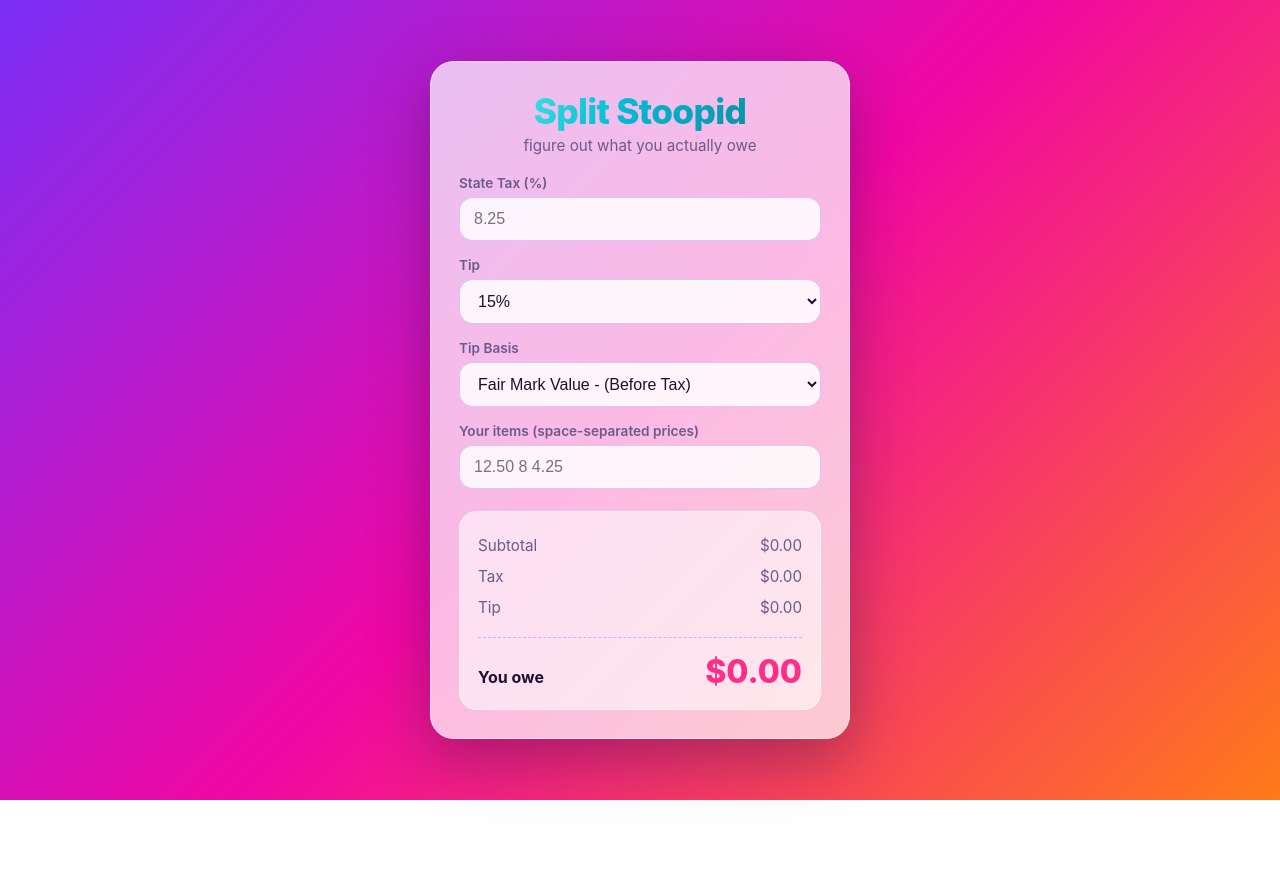
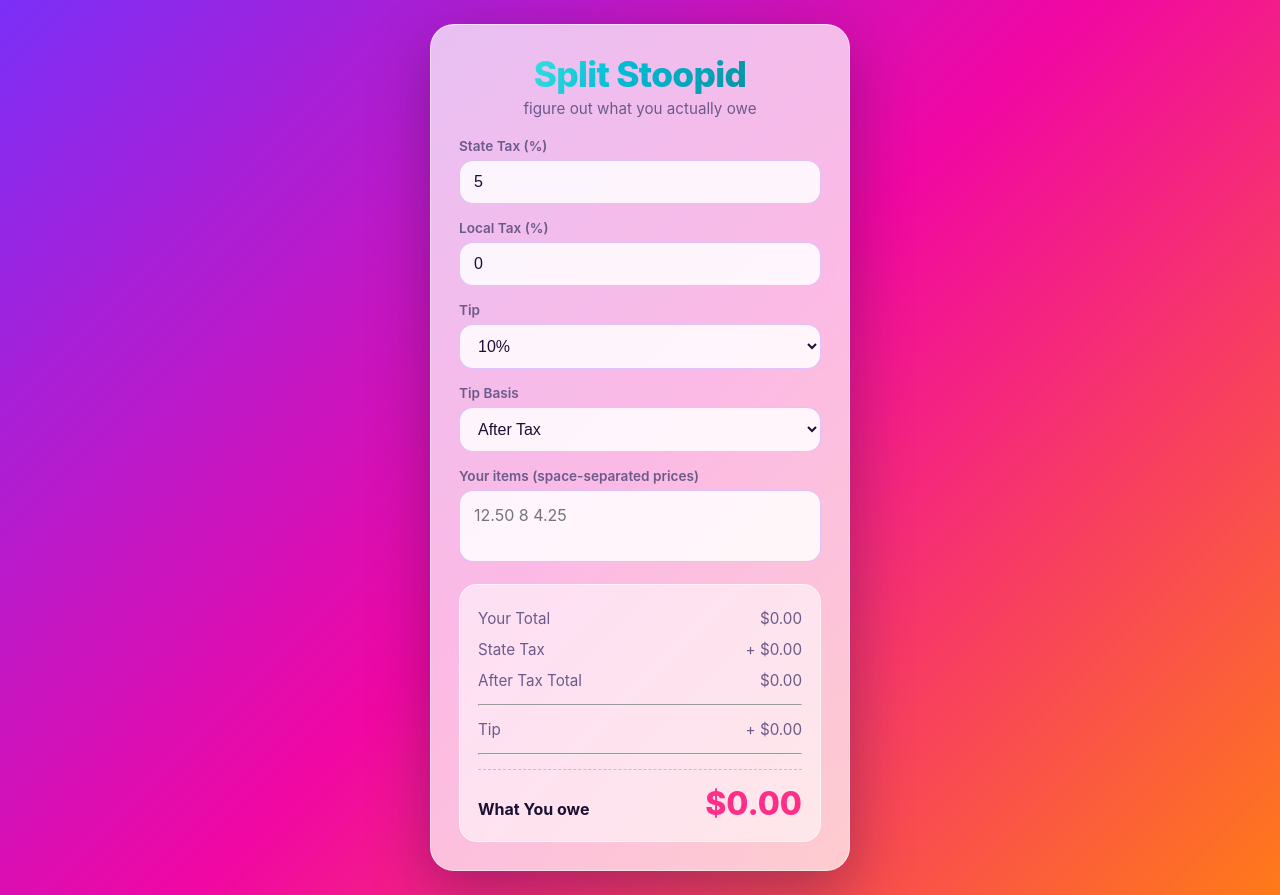
Before and after one commit to wattry/splitstupid, a React (Vite) app: page / in a window 1280 px wide. Before the commit the page ends 800 px from the top, so only its background shows below. Built offline with nearby package versions, Linux system fonts and the light colour scheme.

Commit message:
Update math

```diff
--- a/src/App.jsx
+++ b/src/App.jsx
@@ -1,4 +1,4 @@
-import { useState } from 'react'
+import { useState, useEffect, useRef, useLayoutEffect } from 'react'
 import {
   TIP_OPTIONS,
   BASIS_OPTIONS,
@@ -8,26 +8,65 @@ import {
 import { parseItems } from './lib/parseItems.js'
 import { calculate } from './lib/calculate.js'
 
-const money = (n) => `$${n.toFixed(2)}`
+const money = (n) => `$${n.toFixed(2)}`;
+const percent = (n) => `${(n * 100).toFixed(2)} %`;
+
+const CustomTip = (props) => {
+  const { customTipPct, setCustomTip, isWtf } = props;
+
+  useEffect(() => {
+    if (isWtf) {
+      setCustomTip(20);
+    }
+
+    return () => setCustomTip(0);
+  }, []);
+
+  return <div className="field">
+    <label htmlFor="custom_tip">Custom Tip (%)</label>
+    <input
+      id="tax"
+      type="number"
+      inputMode="decimal"
+      min="0"
+      step="1"
+      placeholder="1.00"
+      value={customTipPct}
+      onChange={(e) => setCustomTip(e.target.value)}
+    />
+  </div>
+};
 
 export default function App() {
-  const [stateTax, setStateTax] = useState('')
+  const [stateTax, setStateTax] = useState(5);
+  const [localTax, setLocalTax] = useState(0);
+  const [customTipPct, setCustomTip] = useState(0);
   const [tipLabel, setTipLabel] = useState(TIP_OPTIONS[2].label) // default 15%
-  const [basisLabel, setBasisLabel] = useState(BASIS_OPTIONS[0].label)
+  const [basisLabel, setBasisLabel] = useState(BASIS_OPTIONS[1].label)
   const [itemsText, setItemsText] = useState('')
+  const itemsRef = useRef(null);
 
   const tipOption = TIP_OPTIONS.find((o) => o.label === tipLabel) ?? TIP_OPTIONS[2]
   const basisOption =
     BASIS_OPTIONS.find((o) => o.label === basisLabel) ?? BASIS_OPTIONS[0]
   const isWtf = tipLabel === WTF_TIP
-
   const items = parseItems(itemsText)
   const result = calculate({
     items,
     stateTax: parseFloat(stateTax),
+    localTax: parseFloat(localTax),
+    customTipPct: parseFloat(customTipPct),
     tipPct: tipOption.value,
     preTax: basisOption.preTax,
-  })
+  });
+
+  // Auto-grow the items textarea so every line stays visible without scrolling.
+  useLayoutEffect(() => {
+    const el = itemsRef.current
+    if (!el) return
+    el.style.height = 'auto'
+    el.style.height = `${el.scrollHeight}px`
+  }, [itemsText])
 
   const hasGarbage = itemsText.trim().length > 0 && items.length === 0
 
@@ -40,16 +79,29 @@ export default function App() {
         </header>
 
         <div className="field">
-          <label htmlFor="tax">State Tax (%)</label>
+          <label htmlFor="state_tax">State Tax (%)</label>
           <input
-            id="tax"
+            id="state_tax"
             type="number"
             inputMode="decimal"
             min="0"
-            step="0.01"
-            placeholder="8.25"
+            step="1"
+            placeholder="5"
             value={stateTax}
             onChange={(e) => setStateTax(e.target.value)}
+          />
+        </div>
+        <div className="field">
+          <label htmlFor="local_tax">Local Tax (%)</label>
+          <input
+            id="local_tax"
+            type="number"
+            inputMode="decimal"
+            min="0"
+            step="1"
+            placeholder="1.00"
+            value={localTax}
+            onChange={(e) => setLocalTax(e.target.value)}
           />
         </div>
 
@@ -63,6 +115,11 @@ export default function App() {
             ))}
           </select>
         </div>
+
+        {isWtf && <CustomTip
+          customTipPct={customTipPct}
+          setCustomTip={setCustomTip}
+          isWtf={isWtf} />}
 
         <div className="field">
           <label htmlFor="basis">Tip Basis</label>
@@ -81,10 +138,11 @@ export default function App() {
 
         <div className="field">
           <label htmlFor="items">Your items (space-separated prices)</label>
-          <input
+          <textarea
             id="items"
-            type="text"
+            ref={itemsRef}
             inputMode="decimal"
+            rows={2}
             placeholder="12.50 8 4.25"
             value={itemsText}
             onChange={(e) => setItemsText(e.target.value)}
@@ -101,21 +159,35 @@ export default function App() {
 
           <dl className="breakdown">
             <div className="row">
-              <dt>Subtotal</dt>
+              <dt>Your Total</dt>
               <dd>{money(result.subtotal)}</dd>
             </div>
             <div className="row">
-              <dt>Tax</dt>
-              <dd>{money(result.taxAmt)}</dd>
+              <dt>State Tax</dt>
+              <dd>+ {money(result.taxAmt)}</dd>
             </div>
+            {localTax > 0 && <div className="row">
+              <dt>Local Tax</dt>
+              <dd>+ {money(result.localTaxAmt)}</dd>
+            </div>}
+            <div className="row">
+              <dt>After Tax Total</dt>
+              <dd>{money(result.afterTax)}</dd>
+            </div>
+            <hr />
             <div className="row">
               <dt>Tip</dt>
-              <dd>{money(result.tipAmt)}</dd>
+              <dd>+ {money(result.tipAmt)}</dd>
             </div>
+            <hr />
+            {result.effectiveTip > 0 && <div className="row">
+              <dt>Actual Tip % on Total</dt>
+              <dd>{percent(result.effectiveTip)}</dd>
+            </div>}
           </dl>
 
           <div className="total">
-            <span className="total__label">You owe</span>
+            <span className="total__label">What You owe</span>
             <span key={result.total} className="total__value">
               {money(result.total)}
             </span>
--- a/src/lib/calculate.js
+++ b/src/lib/calculate.js
@@ -4,20 +4,28 @@
  * @param {object}   params
  * @param {number[]} params.items     parsed item prices
  * @param {number}   params.stateTax  tax percent (e.g. 8.25). NaN/undefined => 0
+ * @param {number}   params.localTax  tax percent (e.g. 8.25). NaN/undefined => 0
  * @param {number|null} params.tipPct tip percent. null => 0 (WTF option)
  * @param {boolean}  params.preTax    true => tip on subtotal; false => tip on subtotal + tax
  * @returns {{subtotal:number, taxAmt:number, tipAmt:number, total:number}}
  */
-export function calculate({ items, stateTax, tipPct, preTax }) {
-  const subtotal = items.reduce((sum, n) => sum + n, 0)
+export function calculate({ items, stateTax, localTax, customTipPct, tipPct, preTax }) {
+  const subtotal = items.reduce((sum, n) => sum + n, 0);
 
-  const taxRate = Number.isFinite(stateTax) ? stateTax : 0
-  const taxAmt = subtotal * (taxRate / 100)
+  const taxRate = Number.isFinite(stateTax) ? stateTax : 0;
+  const localTaxRate = Number.isFinite(localTax) ? localTax : 0;
+  const taxAmt = subtotal * (taxRate / 100);
+  const localTaxAmt = subtotal * (localTaxRate / 100);
 
-  const tipRate = Number.isFinite(tipPct) ? tipPct : 0
-  const tipBase = preTax ? subtotal : subtotal + taxAmt
-  const tipAmt = tipBase * (tipRate / 100)
+  const tipRate = Number.isFinite(tipPct) ? tipPct : 0;
+  const customTipRate = Number.isFinite(customTipPct) ? customTipPct : 0;
 
-  const total = subtotal + taxAmt + tipAmt
-  return { subtotal, taxAmt, tipAmt, total }
+  const tipBase = preTax ? subtotal : subtotal + taxAmt + localTaxAmt;
+  const tipAmt = tipBase * ((tipRate + customTipRate) / 100);
+  const effectiveTip = preTax ? 0 : (tipAmt / subtotal);
+
+  const afterTax = subtotal + taxAmt + localTaxAmt;
+  const total = afterTax + tipAmt;
+
+  return { subtotal, taxAmt, localTaxAmt, tipAmt, total, afterTax, effectiveTip };
 }
--- a/src/lib/constants.js
+++ b/src/lib/constants.js
@@ -3,16 +3,18 @@ export const WTF_TIP = 'WTF Are you Doing?'
 
 // Tip dropdown options. value is the percent (null = WTF special case).
 export const TIP_OPTIONS = [
+  { label: '0%', value: 0 },
   { label: '5%', value: 5 },
   { label: '10%', value: 10 },
   { label: '15%', value: 15 },
+  { label: '18%', value: 18 },
   { label: '20%', value: 20 },
   { label: WTF_TIP, value: null },
 ]
 
 // Tip basis options. `preTax: true` => tip on subtotal; false => tip on subtotal + tax.
-export const BASIS_FAIR = 'Fair Mark Value - (Before Tax)'
-export const BASIS_DUPED = 'We got duped by "Big Restaurant" again - (After Tax)'
+export const BASIS_FAIR = 'Before Tax'
+export const BASIS_DUPED = 'After Tax'
 
 export const BASIS_OPTIONS = [
   { label: BASIS_FAIR, preTax: true },
--- a/src/styles.css
+++ b/src/styles.css
@@ -55,7 +55,8 @@ body {
 .field label { font-size: 0.85rem; font-weight: 600; color: var(--muted); }
 
 .field input,
-.field select {
+.field select,
+.field textarea {
   width: 100%;
   padding: 12px 14px;
   border-radius: 14px;
@@ -66,8 +67,18 @@ body {
   transition: border-color 0.2s, box-shadow 0.2s;
 }
 
+.field textarea {
+  font-family: inherit;
+  line-height: 1.5;
+  resize: none;
+  overflow: hidden;
+  white-space: pre-wrap;
+  word-break: break-word;
+}
+
 .field input:focus,
-.field select:focus {
+.field select:focus,
+.field textarea:focus {
   outline: none;
   border-color: var(--accent);
   box-shadow: 0 0 0 4px rgba(255, 46, 136, 0.18);
```
